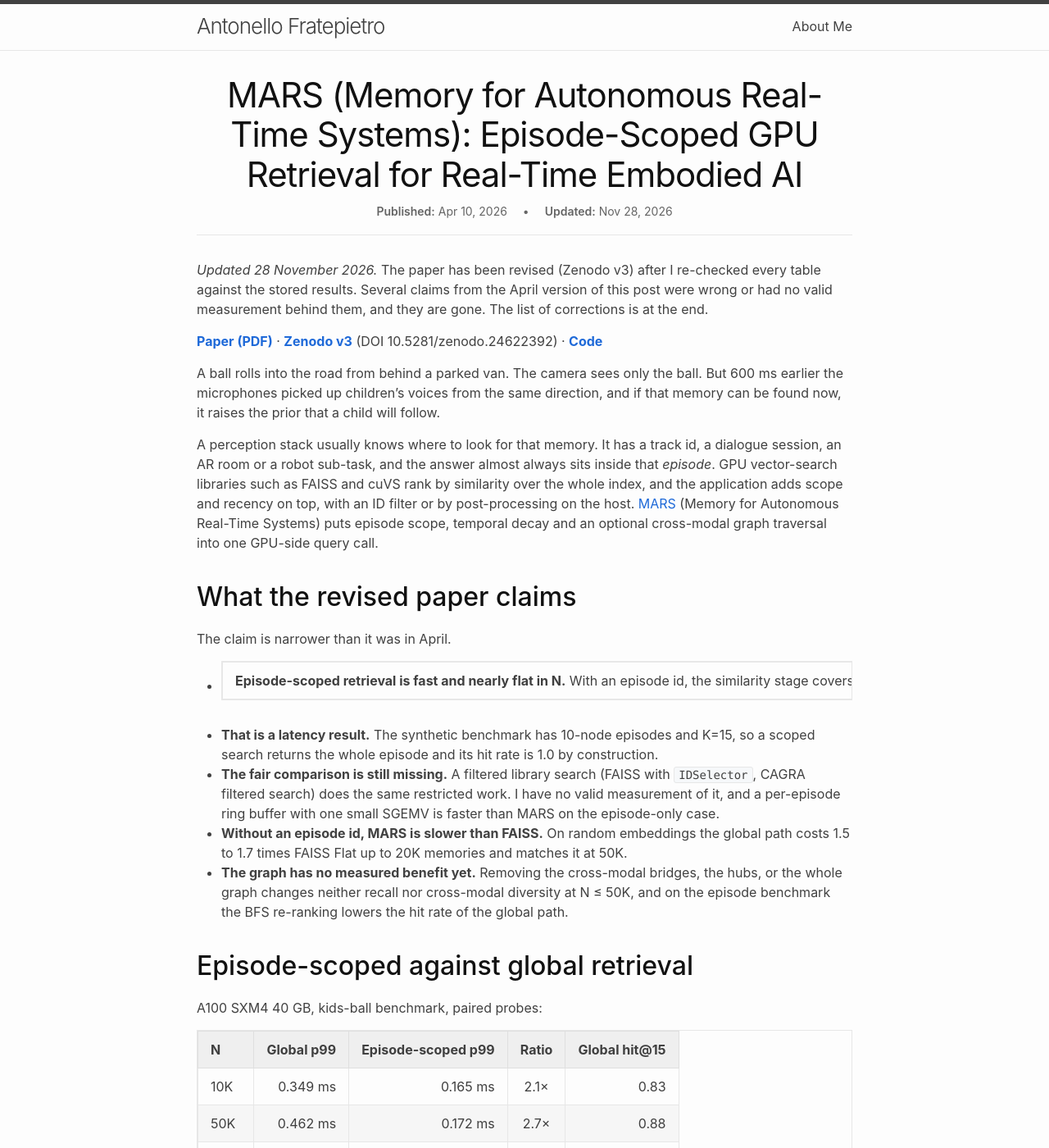
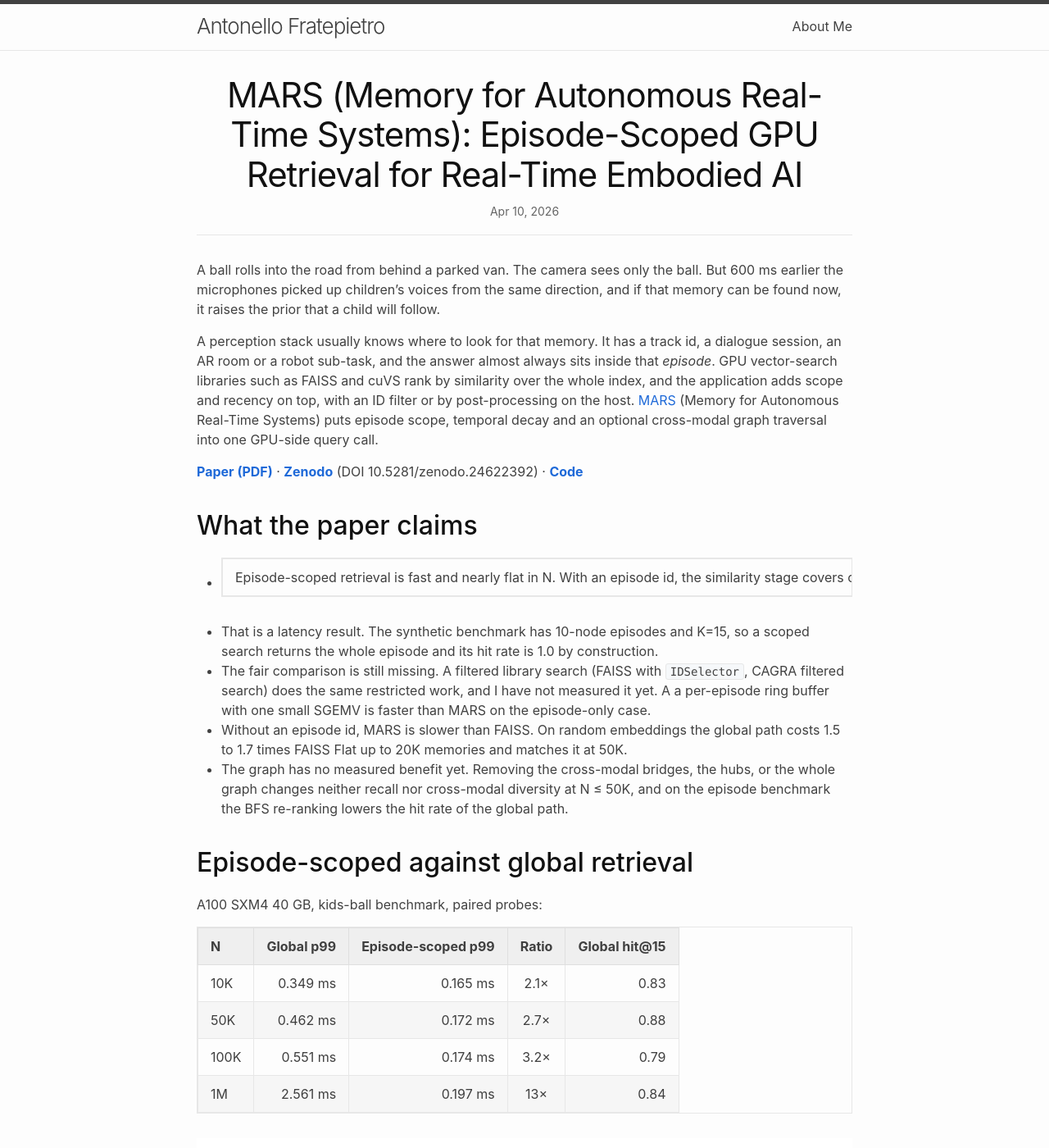
Before and after one commit to antonellof/antonellof.github.io, a Jekyll site: the page built from _posts/2026-04-10-mars-gpu-memory-realtime-ai.md, in a window 1280 px wide and 1400 px high. Shown: the whole window at 82% size. Built offline with Jekyll 4.4.1, drawn with Linux system fonts in a browser that asks for light colours; nearby versions of some CDN libraries; some of the changed text lies outside the part shown.

Commit message:
MARS post: read as a standalone article
Drop the update note, the modified date and the change history; fold
the temporal-decay result into its own section; remove bold labels.

Co-Authored-By: Claude Opus 5.5 <noreply@anthropic.com>

```diff
--- a/_posts/2026-04-10-mars-gpu-memory-realtime-ai.md
+++ b/_posts/2026-04-10-mars-gpu-memory-realtime-ai.md
@@ -2,29 +2,24 @@
 layout: post
 title: "MARS (Memory for Autonomous Real-Time Systems): Episode-Scoped GPU Retrieval for Real-Time Embodied AI"
 date: 2026-04-10
-last_modified_at: 2026-11-28
 categories: [Systems]
 tags: [CUDA, GPU, Real-Time Systems, Autonomous Vehicles, Robotics, Memory, Vector Search]
-excerpt: "MARS is a GPU-resident memory store that puts episode scope, temporal decay and cross-modal traversal into one query call. Scoped retrieval runs at about 0.2 ms p99 up to a million memories on one A100. The November 2026 revision corrects several earlier claims and says plainly what is still unmeasured."
+excerpt: "MARS is a GPU-resident memory store that puts episode scope, temporal decay and cross-modal traversal into one query call. Scoped retrieval runs at about 0.2 ms p99 up to a million memories on one A100. What that number does and does not show, and what is still unmeasured."
 ---
-
-*Updated 28 November 2026.* The paper has been revised (Zenodo v3) after I re-checked every table against the stored results. Several claims from the April version of this post were wrong or had no valid measurement behind them, and they are gone. The list of corrections is at the end.
-
-**[Paper (PDF)](https://www.fratepietro.com/papers/MARS/main.pdf)** · **[Zenodo v3](https://doi.org/10.5281/zenodo.24622392)** (DOI 10.5281/zenodo.24622392) · **[Code](https://github.com/antonellof/MARS)**
 
 A ball rolls into the road from behind a parked van. The camera sees only the ball. But 600 ms earlier the microphones picked up children's voices from the same direction, and if that memory can be found now, it raises the prior that a child will follow.
 
 A perception stack usually knows where to look for that memory. It has a track id, a dialogue session, an AR room or a robot sub-task, and the answer almost always sits inside that *episode*. GPU vector-search libraries such as FAISS and cuVS rank by similarity over the whole index, and the application adds scope and recency on top, with an ID filter or by post-processing on the host. [MARS](https://github.com/antonellof/MARS) (Memory for Autonomous Real-Time Systems) puts episode scope, temporal decay and an optional cross-modal graph traversal into one GPU-side query call.
 
-## What the revised paper claims
+**[Paper (PDF)](https://www.fratepietro.com/papers/MARS/main.pdf)** · **[Zenodo](https://doi.org/10.5281/zenodo.24622392)** (DOI 10.5281/zenodo.24622392) · **[Code](https://github.com/antonellof/MARS)**
 
-The claim is narrower than it was in April.
+## What the paper claims
 
-- **Episode-scoped retrieval is fast and nearly flat in N.** With an episode id, the similarity stage covers only that episode's members, so the work drops from Θ(N·D) to Θ(|episode|·D). On one A100 it runs at 0.17 to 0.20 ms p99 from 10K to 1M memories.
-- **That is a latency result.** The synthetic benchmark has 10-node episodes and K=15, so a scoped search returns the whole episode and its hit rate is 1.0 by construction.
-- **The fair comparison is still missing.** A filtered library search (FAISS with `IDSelector`, CAGRA filtered search) does the same restricted work. I have no valid measurement of it, and a per-episode ring buffer with one small SGEMV is faster than MARS on the episode-only case.
-- **Without an episode id, MARS is slower than FAISS.** On random embeddings the global path costs 1.5 to 1.7 times FAISS Flat up to 20K memories and matches it at 50K.
-- **The graph has no measured benefit yet.** Removing the cross-modal bridges, the hubs, or the whole graph changes neither recall nor cross-modal diversity at N ≤ 50K, and on the episode benchmark the BFS re-ranking lowers the hit rate of the global path.
+- Episode-scoped retrieval is fast and nearly flat in N. With an episode id, the similarity stage covers only that episode's members, so the work drops from Θ(N·D) to Θ(|episode|·D). On one A100 it runs at 0.17 to 0.20 ms p99 from 10K to 1M memories.
+- That is a latency result. The synthetic benchmark has 10-node episodes and K=15, so a scoped search returns the whole episode and its hit rate is 1.0 by construction.
+- The fair comparison is still missing. A filtered library search (FAISS with `IDSelector`, CAGRA filtered search) does the same restricted work, and I have not measured it yet. A a per-episode ring buffer with one small SGEMV is faster than MARS on the episode-only case.
+- Without an episode id, MARS is slower than FAISS. On random embeddings the global path costs 1.5 to 1.7 times FAISS Flat up to 20K memories and matches it at 50K.
+- The graph has no measured benefit yet. Removing the cross-modal bridges, the hubs, or the whole graph changes neither recall nor cross-modal diversity at N ≤ 50K, and on the episode benchmark the BFS re-ranking lowers the hit rate of the global path.
 
 ## Episode-scoped against global retrieval
 
@@ -38,7 +33,7 @@ A100 SXM4 40 GB, kids-ball benchmark, paired probes:
 | 1M   | 2.561 ms | 0.197 ms | 13×  | 0.84 |
 
 ![Wall-clock p99 against corpus size on the kids-ball benchmark: unfiltered FAISS Flat rises past 1 ms by 100K, CAGRA stays near 3 ms, the MARS global path rises to 2.5 ms, and the episode-scoped path stays near 0.2 ms](/papers/MARS/figures/fig_episode_scoped_scaling.png)
-*The scoped path stays near 0.2 ms because it scans ten vectors whatever N is. No filtered baseline is plotted because none has been measured validly.*
+*The scoped path stays near 0.2 ms because it scans ten vectors whatever N is. No filtered baseline is plotted; I have not measured one yet.*
 
 At ten vectors the memory-bandwidth term is negligible, so most of the 0.2 ms is launch, copy and synchronization overhead. The scoped path only applies when the episode is known before the query: per-track re-identification in a car, a voice session, an AR room, a robot sub-task.
 
@@ -59,17 +54,15 @@ The probe is an IMAGE vector, and a hit needs a same-episode TEXT and AUDIO vect
 
 ![Bar charts of p99 latency (left, log scale) and hit@15 (right) for FAISS Flat, FAISS IVF, cuVS CAGRA and three MARS configurations at 10K, 100K and 1M memories](/papers/MARS/figures/fig_competitors.png)
 
-Three things in this table are worth reading carefully.
-
 The scoped path is 33 times faster than an unfiltered exhaustive scan at 1M. That is the price a stack pays when it has no episode filter. It says nothing about a stack that has one.
 
 Unfiltered IVF and CAGRA lose the episode at 100K and above. This failure mode is known, and filtered search exists to fix it. One detail is new to me: at 1M the IVF index still recovers 75% of the exact top 96 while finding none of the episode. My guess is that k-means splits this corpus along a direction shared by all nodes in the same template slot, so the lists it probes hold same-slot vectors from other episodes. I have not inspected the partitions to confirm it.
 
-MARS global is slower than FAISS Flat and finds the episode less often, even though both scan every vector. The likely cause is the BFS score rule. A graph neighbour of the top seed inherits about 0.55 of its score, which beats the 0.19 to 0.45 cosine of a true episode member, and graph edges are not chosen by similarity. Running the global path with BFS off would test this, and it is first on the list of re-runs.
+MARS global is slower than FAISS Flat and finds the episode less often, even though both scan every vector. The likely cause is the BFS score rule. A graph neighbour of the top seed inherits about 0.55 of its score, which beats the 0.19 to 0.45 cosine of a true episode member, and graph edges are not chosen by similarity. Running the global path with BFS off would test this.
 
 ## The corpus is synthetic
 
-Each kids-ball episode has three IMAGE, four AUDIO and three TEXT vectors. Same-episode cosine is about 0.32, and cross-episode cosine stays below 0.27. The April post said one IMAGE, three AUDIO and six TEXT with cosine above 0.85. Both numbers were wrong; the new ones are measured from the generator.
+Each kids-ball episode has three IMAGE, four AUDIO and three TEXT vectors. Same-episode cosine is about 0.32, and cross-episode cosine stays below 0.27, so the episode members are almost always the probe's nearest neighbours. The benchmark tests whether a method can find a ten-vector cluster among a million distractors. It does not test the harder case in the opening story, where the useful memory is less similar than the irrelevant ones.
 
 Two more limits apply. Timestamps rise steadily through the corpus, so episode and recency are perfectly correlated and decay partly does the work of the scope. And real CLIP or CLAP embeddings look nothing like this geometry. A run on real encoder outputs is the experiment the paper most lacks.
 
@@ -86,13 +79,17 @@ Embeddings, modality tags and timestamps live in GPU memory as nodes of a CSR gr
 
 The episode-scoped path restricts step 1 to the episode's member range and skips step 4.
 
-The graph (I call it a Neural Shortcut Network, though nothing in it is learned) is a Watts-Strogatz small-world graph plus cross-modal bridges: every node gets one edge to a node of each other modality. That guarantees a one-hop BFS reaches every modality. It does not make the reached nodes relevant, and the ablation confirms they do not change the results.
+The graph (I call it a Neural Shortcut Network, though nothing in it is learned) is a Watts-Strogatz small-world graph plus cross-modal bridges: every node gets one edge to a node of each other modality. That guarantees a one-hop BFS reaches every modality. It does not make the reached nodes relevant, and an ablation in the paper finds they do not change the results.
 
 A hand-written FP16 kernel beats cuBLAS by 41% at 10K memories and loses by 49% at 1M. The build defaults to cuBLAS.
 
+## Temporal decay
+
+Recency is part of relevance for a tracking query, and MARS ranks by `similarity × exp(-λ·age)` before selecting the top K. In a simulated AV scene (200 tracked objects, 9,000 memories), ranking by cosine alone left 49% of the top 10 more than five seconds old and only 22% inside the two-second tracking window. Applying the same decay score to a FAISS shortlist raised that to 91% and removed stale results. It also lowered object recall from 1.00 to 0.94, because in 6% of queries no detection of the queried object stayed in the top 10. That run measures the score, not the MARS kernel, and pushing the scenario through MARS itself is on the list below.
+
 ## Deadlines
 
-Four demonstrators meet their p99 budgets with no misses on an A100 PCIe, measured on the previous pipeline generation:
+Four demonstrators meet their p99 budgets with no misses on an A100 PCIe, using the earlier custom-kernel version of the pipeline:
 
 | Workload | Rate | Memories | Budget | p99 |
 |----------|------|---------:|-------:|----:|
@@ -113,19 +110,10 @@ The paper lists these in its future work section. The ones that decide whether M
 2. Episodes larger than K, so the scoped path has to rank and its recall can be measured.
 3. Real encoder outputs over a labelled cross-modal dataset.
 4. The global path with BFS disabled.
-5. Locked clocks, at least 10K queries per configuration, and confidence intervals on every p99.
+5. The temporal scenario run through MARS, with a sweep of λ against object recall.
+6. Locked clocks, at least 10K queries per configuration, and confidence intervals on every p99.
 
 Insertion is another gap. New memories are staged on the host and the graph is re-uploaded before the next query, so MARS has no fast streaming insert yet.
-
-## What changed since April
-
-- The filtered-FAISS figure ("within about 1.3×") is withdrawn. FAISS 1.14.1's GPU flat index does not apply ID selectors, and the run that produced the number left no output.
-- The temporal-decay table compared MARS with FAISS, but the script never ran MARS. The quality gain from decay holds in a FAISS-based emulation (temporal precision 0.22 to 0.91), at some cost in object recall (1.00 to 0.94).
-- The streaming-insert numbers had no source and are removed.
-- The ablation now matches the stored results: no measurable effect of the graph.
-- The kids-ball corpus description is corrected.
-- The deadline figure with an episode-scoped bar at "80% headroom" is gone; its labels did not match the measurements.
-- Seventeen bibliography entries are fixed.
 
 ## Try it
 
@@ -144,6 +132,6 @@ The code is MIT licensed. If you build real-time perception or robotics loops, I
 
 **Links:**
 - [Paper (PDF)](https://www.fratepietro.com/papers/MARS/main.pdf)
-- [Zenodo v3, DOI 10.5281/zenodo.24622392](https://doi.org/10.5281/zenodo.24622392) (all versions: [10.5281/zenodo.19493868](https://doi.org/10.5281/zenodo.19493868))
+- [Zenodo, DOI 10.5281/zenodo.24622392](https://doi.org/10.5281/zenodo.24622392)
 - [GitHub repository](https://github.com/antonellof/MARS)
 - [Head-to-head raw results](https://github.com/antonellof/MARS/tree/main/results/competitors_20260417)
```
Also changed, not shown: other parts of _posts/2026-04-10-mars-gpu-memory-realtime-ai.md (+1 -1 lines).
